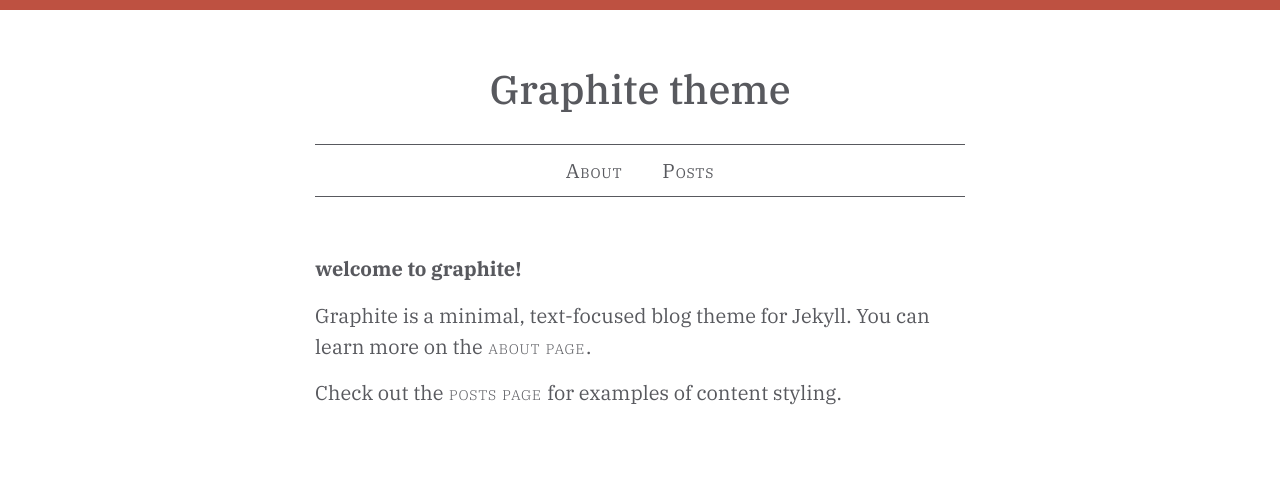
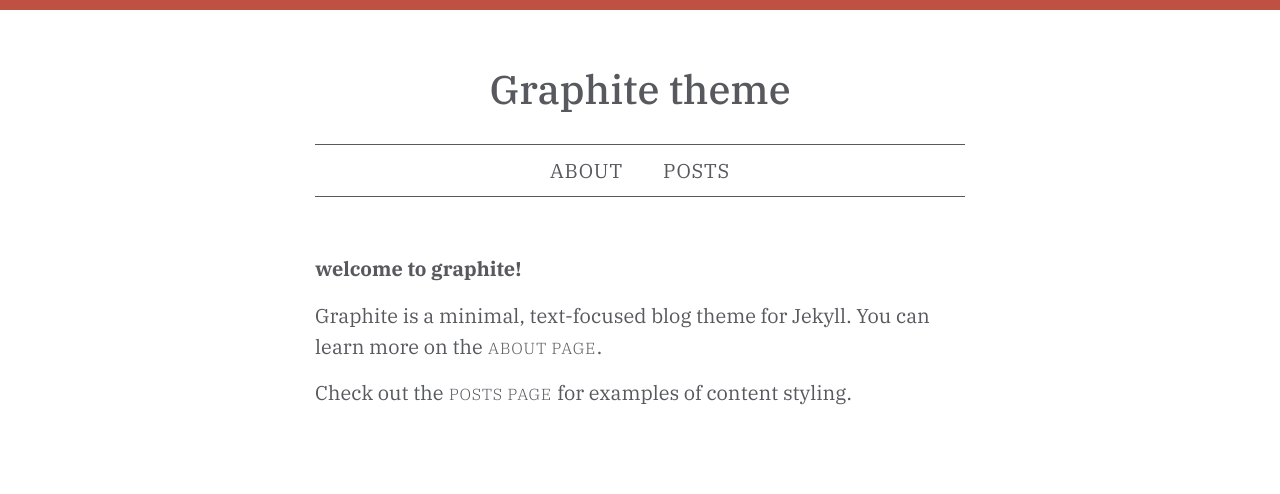
Before and after one commit to vasilisa-the-beautiful/graphite-1, a Jekyll site: the page built from index.md, in a window 1280 px wide. Shown: the top 494 px of the page. Built offline with Jekyll 4.4.1, drawn with Linux system fonts in a browser that asks for light colours; nearby versions of some CDN libraries.

Commit message:
Replace smallcaps with uppercase

```diff
--- a/_sass/theme/_base.sass
+++ b/_sass/theme/_base.sass
@@ -56,11 +56,11 @@
 p
   margin: 0 0 .75em 0
   & a
-    font-variant: small-caps
+    font-size: 0.8em
     font-weight: 300
     letter-spacing: 0.04rem
     padding: 0 .05em
-    text-transform: lowercase
+    text-transform: uppercase
 
 figure
   margin: 0
--- a/_sass/theme/_components.sass
+++ b/_sass/theme/_components.sass
@@ -24,8 +24,8 @@
     margin: .5rem 1rem
 
 .page-link
-  font-variant: small-caps
   letter-spacing: 0.04rem
+  text-transform: uppercase
 
 // _includes/footer.html
 .site-footer
```
